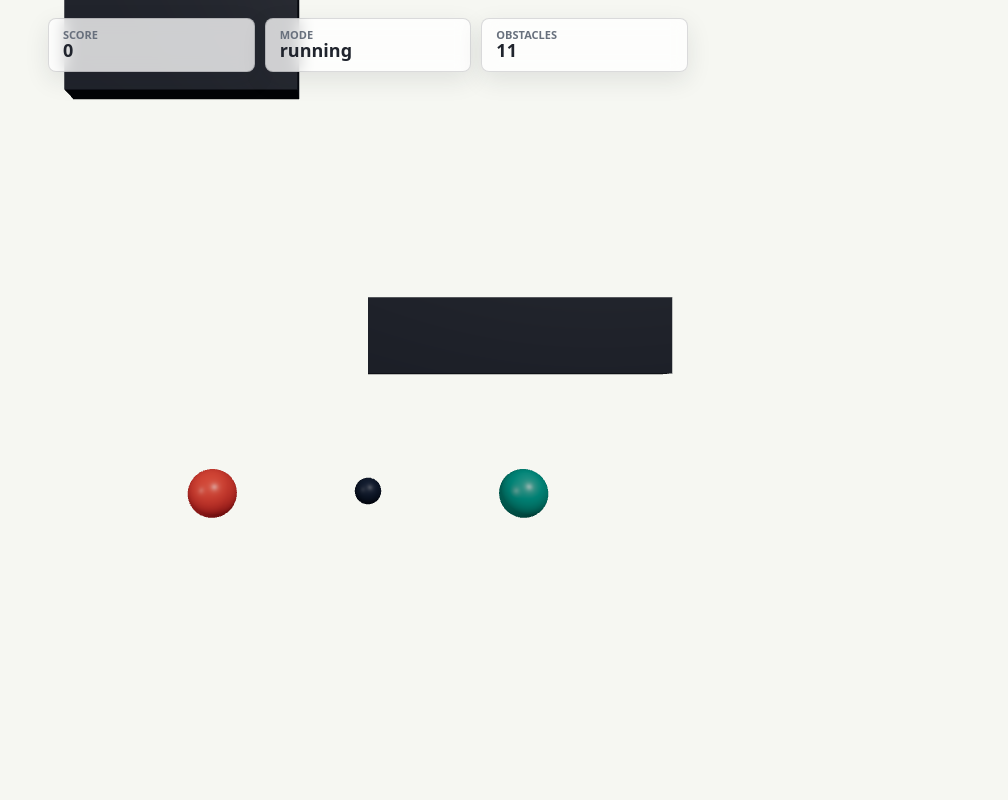
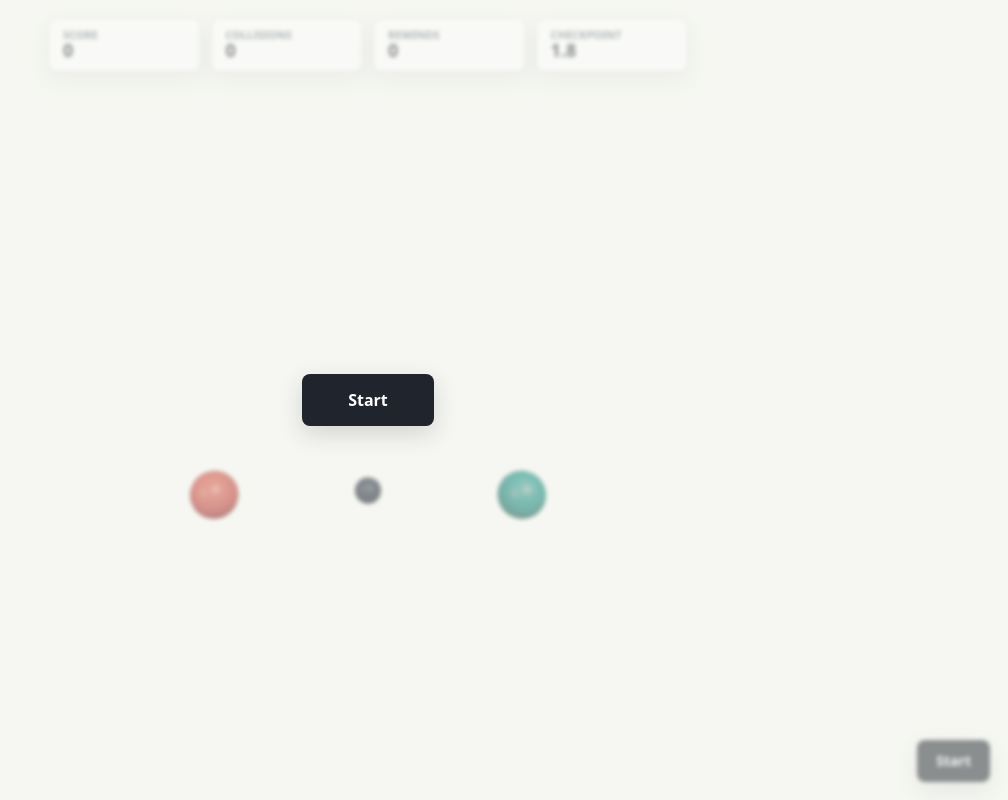
Before and after one commit to prudolfs/dual-orbit, a React (Vite) app: page / in a window 1280 px wide. Shown: the whole page, without its empty margins (272-1280 px from the left). Built offline with nearby package versions, Linux system fonts and the light colour scheme.

Commit message:
adds mvp phase 9

```diff
--- a/src/App.css
+++ b/src/App.css
@@ -27,6 +27,49 @@
 	width: min(640px, calc(100% - 32px));
 	transform: translateX(-50%);
 	pointer-events: none;
+}
+
+.actions {
+	position: absolute;
+	right: 18px;
+	bottom: 18px;
+	display: flex;
+	gap: 8px;
+}
+
+.actions button,
+.start-overlay button {
+	height: 42px;
+	padding: 0 18px;
+	border: 1px solid rgba(32, 36, 45, 0.2);
+	border-radius: 8px;
+	background: #20242d;
+	color: #ffffff;
+	font: inherit;
+	font-size: 14px;
+	font-weight: 800;
+	cursor: pointer;
+	box-shadow: 0 8px 24px rgba(32, 36, 45, 0.16);
+}
+
+.actions button:hover,
+.start-overlay button:hover {
+	background: #303846;
+}
+
+.start-overlay {
+	position: absolute;
+	inset: 0;
+	display: grid;
+	place-items: center;
+	background: rgba(246, 247, 242, 0.5);
+	backdrop-filter: blur(2px);
+}
+
+.start-overlay button {
+	height: 52px;
+	min-width: 132px;
+	font-size: 16px;
 }
 
 .hud div {
@@ -80,4 +123,15 @@
 	.hud strong {
 		font-size: 15px;
 	}
+
+	.actions {
+		right: 10px;
+		bottom: 10px;
+	}
+
+	.actions button {
+		height: 38px;
+		padding: 0 14px;
+		font-size: 13px;
+	}
 }
--- a/src/App.tsx
+++ b/src/App.tsx
@@ -11,10 +11,16 @@ import './App.css'
 
 function App() {
 	const [simulation, setSimulation] = useState<SimulationState>(() =>
-		createInitialSimulation(),
+		createMenuSimulation(),
 	)
 	const accumulatorRef = useRef(0)
 	const inputRef = useKeyboardInput()
+	const hasStarted = simulation.tick > 0 || simulation.mode !== 'paused'
+
+	function startGame() {
+		accumulatorRef.current = 0
+		setSimulation(createInitialSimulation())
+	}
 
 	return (
 		<main className="game-shell">
@@ -41,17 +47,42 @@ function App() {
 						<strong>{simulation.stats.score}</strong>
 					</div>
 					<div>
-						<span>Mode</span>
-						<strong>{simulation.mode}</strong>
+						<span>Collisions</span>
+						<strong>{simulation.stats.collisions.total}</strong>
 					</div>
 					<div>
-						<span>Obstacles</span>
-						<strong>{simulation.stats.obstacles}</strong>
+						<span>Rewinds</span>
+						<strong>{simulation.stats.rewinds}</strong>
+					</div>
+					<div>
+						<span>Checkpoint</span>
+						<strong>
+							{simulation.generator.group}.{simulation.generator.levelPerGroup}
+						</strong>
 					</div>
 				</div>
+				<div className="actions">
+					<button type="button" onClick={startGame}>
+						{hasStarted ? 'Restart' : 'Start'}
+					</button>
+				</div>
+				{simulation.mode === 'paused' ? (
+					<div className="start-overlay">
+						<button type="button" onClick={startGame}>
+							Start
+						</button>
+					</div>
+				) : null}
 			</section>
 		</main>
 	)
+}
+
+function createMenuSimulation(): SimulationState {
+	return {
+		...createInitialSimulation(),
+		mode: 'paused',
+	}
 }
 
 type SimulationTickerProps = {
@@ -72,6 +103,7 @@ function SimulationTicker({
 		onSimulationChange((current) => {
 			const fixed = advanceFixedSimulation(current, delta * 1000, {
 				accumulatorMs: accumulatorRef.current,
+				collisionAction: 'rewind',
 				input: inputRef.current,
 			})
 			accumulatorRef.current = fixed.accumulatorMs
--- a/src/game/simulation/core/create-simulation.ts
+++ b/src/game/simulation/core/create-simulation.ts
@@ -30,6 +30,7 @@ export function createInitialSimulation(
 				total: 0,
 				safe: 0,
 			},
+			rewinds: 0,
 		},
 	}
 }
--- a/src/game/simulation/core/tick.ts
+++ b/src/game/simulation/core/tick.ts
@@ -16,6 +16,7 @@ import {
 	updateOrbit,
 	updateOrbitByDirection,
 } from '../orbit'
+import { continueEndlessProgression } from '../progression'
 import { createInitialDirectionMemory, recordDirectionMemory } from '../rewind'
 
 export type TickSimulationOptions = {
@@ -106,6 +107,14 @@ export function startRewind(
 			rewindSpeed,
 			rewindTargetY,
 		},
+		stats: {
+			...state.stats,
+			collisions: {
+				...state.stats.collisions,
+				safe: state.stats.collisions.safe + 1,
+			},
+			rewinds: state.stats.rewinds + 1,
+		},
 	}
 }
 
@@ -152,8 +161,7 @@ function tickRunning(
 	const obstacles = updateObstacles(collisionState.obstacles, orbitWithTicks, 1)
 	const rotatedOrbit = updateOrbit(orbitWithTicks, input)
 	const orbit = moveOrbitVertically(rotatedOrbit, 1)
-
-	return {
+	const progressedState = continueEndlessProgression({
 		...state,
 		tick: state.tick + 1,
 		input,
@@ -161,10 +169,12 @@ function tickRunning(
 		obstacles,
 		rewind,
 		stats: updateProgressionStats(
-			{ ...state, stats: collisionStats },
+			{ ...state, stats: collisionStats, orbit },
 			obstacles,
 		),
-	}
+	})
+
+	return progressedState
 }
 
 function tickRewind(state: SimulationState): SimulationState {
--- /dev/null
+++ b/src/game/simulation/progression/index.ts
@@ -0,0 +1 @@
+export { continueEndlessProgression } from './progression'
--- /dev/null
+++ b/src/game/simulation/progression/progression.ts
@@ -0,0 +1,95 @@
+import type {
+	GeneratorState,
+	ObstacleState,
+	SimulationState,
+} from '../../types'
+import { generateObstacleLayout } from '../generator'
+
+const NEXT_LEVEL_TRIGGER_REMAINING = 4
+
+export function continueEndlessProgression(
+	state: SimulationState,
+): SimulationState {
+	if (state.stats.encounters > NEXT_LEVEL_TRIGGER_REMAINING) {
+		return state
+	}
+
+	const nextGenerator = getNextGenerator(state.generator)
+	const preliminaryLayout = generateObstacleLayout(nextGenerator, state.orbit)
+	const shift = getAppendShift(
+		state.obstacles,
+		preliminaryLayout.obstacles,
+		state.orbit.radius * 2,
+	)
+	const virtualOrbit = {
+		...state.orbit,
+		center: {
+			...state.orbit.center,
+			y: state.orbit.center.y - shift,
+		},
+	}
+	const layout = generateObstacleLayout(nextGenerator, virtualOrbit)
+	const appendedObstacles = layout.obstacles.map((obstacle) =>
+		shiftObstacle(obstacle, shift, layout.generator),
+	)
+	const obstacles = [...state.obstacles, ...appendedObstacles]
+
+	return {
+		...state,
+		obstacles,
+		generator: layout.generator,
+		stats: {
+			...state.stats,
+			obstacles: obstacles.length,
+			encounters: state.stats.encounters + appendedObstacles.length,
+		},
+	}
+}
+
+function getNextGenerator(generator: GeneratorState): GeneratorState {
+	const isLastLevelInGroup = generator.levelPerGroup >= generator.levelsPerGroup
+	const group = isLastLevelInGroup
+		? Math.min(generator.group + 1, generator.groups)
+		: generator.group
+	const levelPerGroup =
+		isLastLevelInGroup && generator.group < generator.groups
+			? 1
+			: Math.min(generator.levelPerGroup + 1, generator.levelsPerGroup)
+
+	return {
+		...generator,
+		group,
+		levelPerGroup,
+		level: levelPerGroup + generator.levelsPerGroup * (group - 1),
+	}
+}
+
+function getAppendShift(
+	currentObstacles: readonly ObstacleState[],
+	nextObstacles: readonly ObstacleState[],
+	gap: number,
+): number {
+	const currentMinY = Math.min(
+		...currentObstacles.map((obstacle) => obstacle.position.y),
+	)
+	const nextMaxY = Math.max(
+		...nextObstacles.map((obstacle) => obstacle.position.y),
+	)
+
+	return currentMinY - gap - nextMaxY
+}
+
+function shiftObstacle(
+	obstacle: ObstacleState,
+	shift: number,
+	generator: GeneratorState,
+): ObstacleState {
+	return {
+		...obstacle,
+		id: `${generator.level}-${generator.seed}-${obstacle.id}`,
+		position: {
+			...obstacle.position,
+			y: obstacle.position.y + shift,
+		},
+	}
+}
--- a/src/game/types/simulation.ts
+++ b/src/game/types/simulation.ts
@@ -21,6 +21,7 @@ export type SimulationStats = {
 		readonly total: number
 		readonly safe: number
 	}
+	readonly rewinds: number
 }
 
 export type SimulationState = {
```
Also changed, not shown: 1 other file (tests, documents, lock files or other folders).
